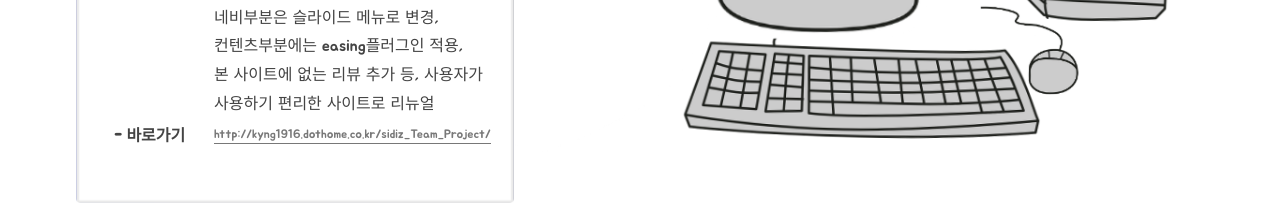
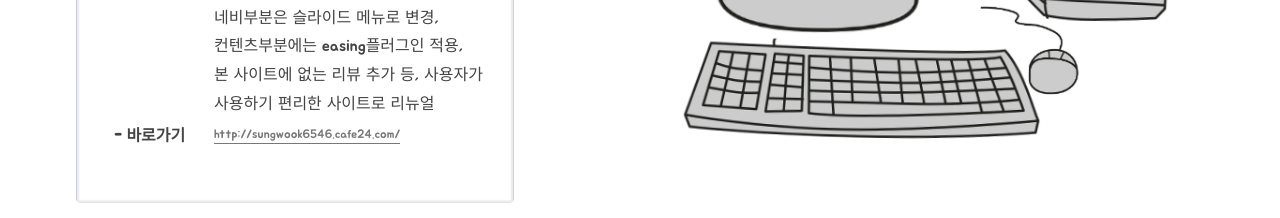
Before and after one commit to ghdwn3103/hongjoo, a plain HTML site: page index.html in a window 1280 px wide. Shown: the part 4180-4398 px from the top of the page. Drawn offline with Linux system fonts and the light colour scheme; a web font is replaced by a local one.

Commit message:
Update index.html

```diff
--- a/index.html
+++ b/index.html
@@ -270,7 +270,7 @@
 									사용하기 편리한 사이트로 리뉴얼
 								</li>
 								<li class="button3">
-									<a href="http://kyng1916.dothome.co.kr/sidiz_Team_Project/" target="_blank">http://kyng1916.dothome.co.kr/sidiz_Team_Project/</a>
+									<a href="http://sungwook6546.cafe24.com/" target="_blank">http://sungwook6546.cafe24.com/</a>
 								</li>
 							</ul>
 						</div>
```
